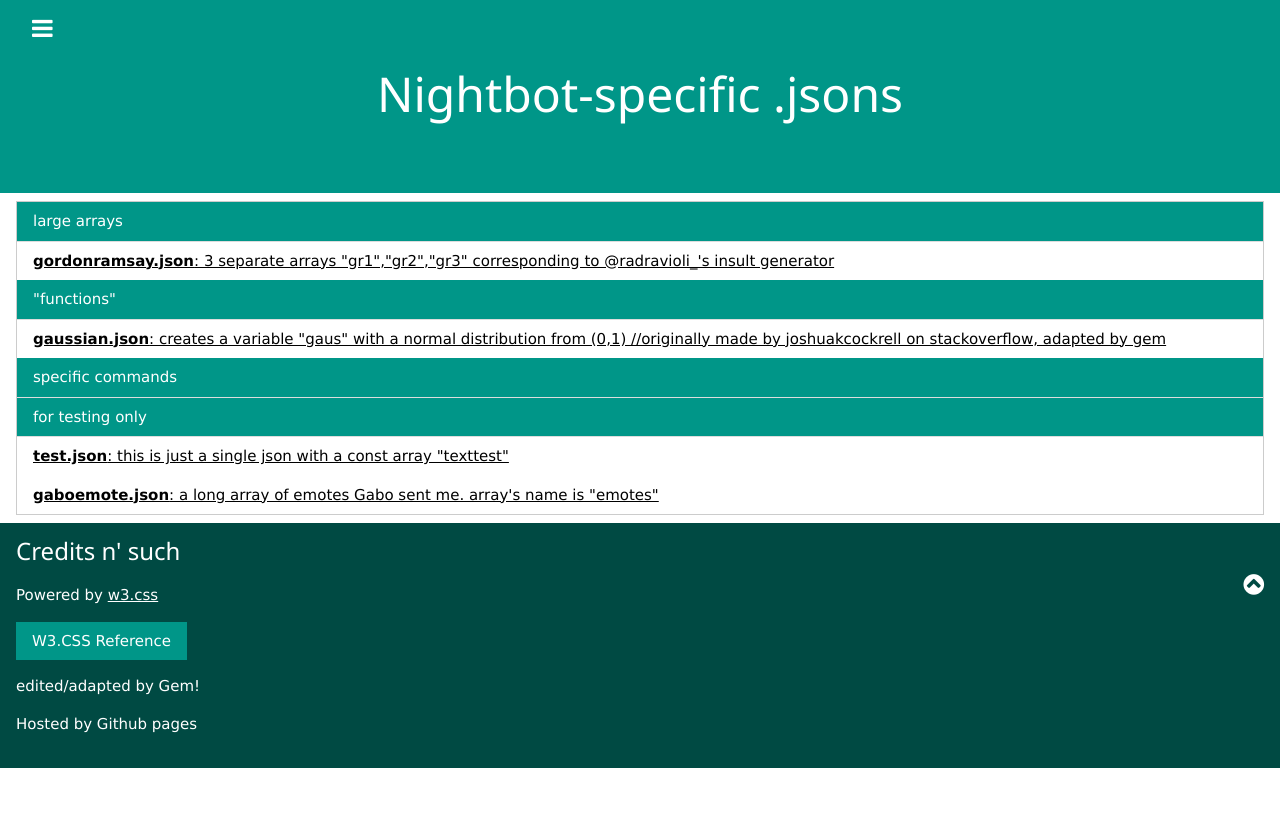
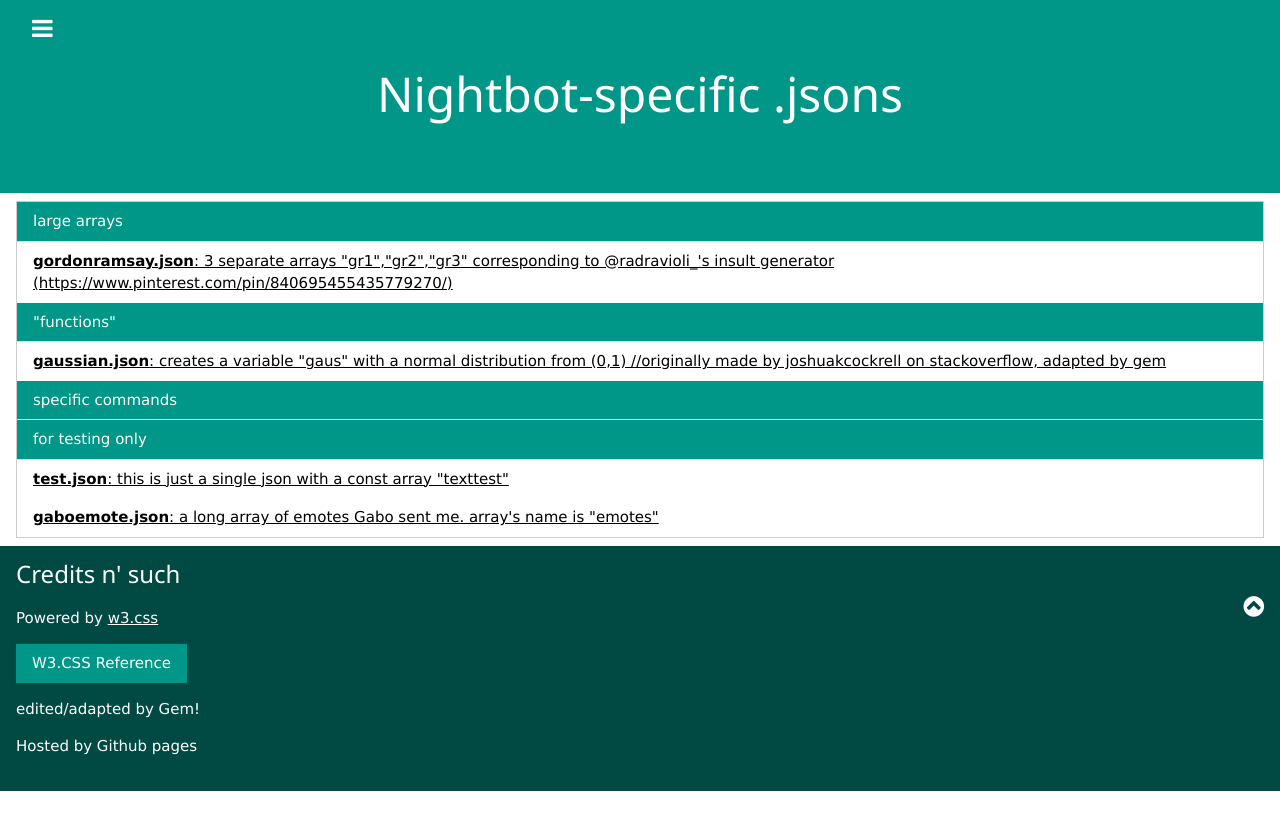
Before and after one commit to thesecretmaster/pentagonitestudios, a Jekyll site: the page nightbot.html, which Jekyll copies as it is, in a window 1280 px wide. Shown: the top 830 px of the page. Built offline with Jekyll 4.4.1, drawn with Linux system fonts in a browser that asks for light colours; some web fonts are replaced; some of the changed lines change nothing that is shown.

Commit message:
add more direct credit

```diff
--- a/nightbot.html
+++ b/nightbot.html
@@ -91,7 +91,7 @@
 <div class="w3-container w3-padding">
 <ul class="w3-ul w3-border w3-hoverable">
 <li class="w3-theme">large arrays</li>
-<a href="nb/gordonramsay.json" target="_blank"><li><b>gordonramsay.json</b>: 3 separate arrays "gr1","gr2","gr3" corresponding to @radravioli_'s insult generator</li></a>
+<a href="nb/gordonramsay.json" target="_blank"><li><b>gordonramsay.json</b>: 3 separate arrays "gr1","gr2","gr3" corresponding to @radravioli_'s insult generator (https://www.pinterest.com/pin/840695455435779270/)</li></a>
 <li class="w3-theme">"functions"</li>
 <a href="nb/gaussian.json" target="_blank"><li><b>gaussian.json</b>: creates a variable "gaus" with a normal distribution from (0,1) //originally made by joshuakcockrell on stackoverflow, adapted by gem</li></a>
 <li class="w3-theme">specific commands</li>
```
